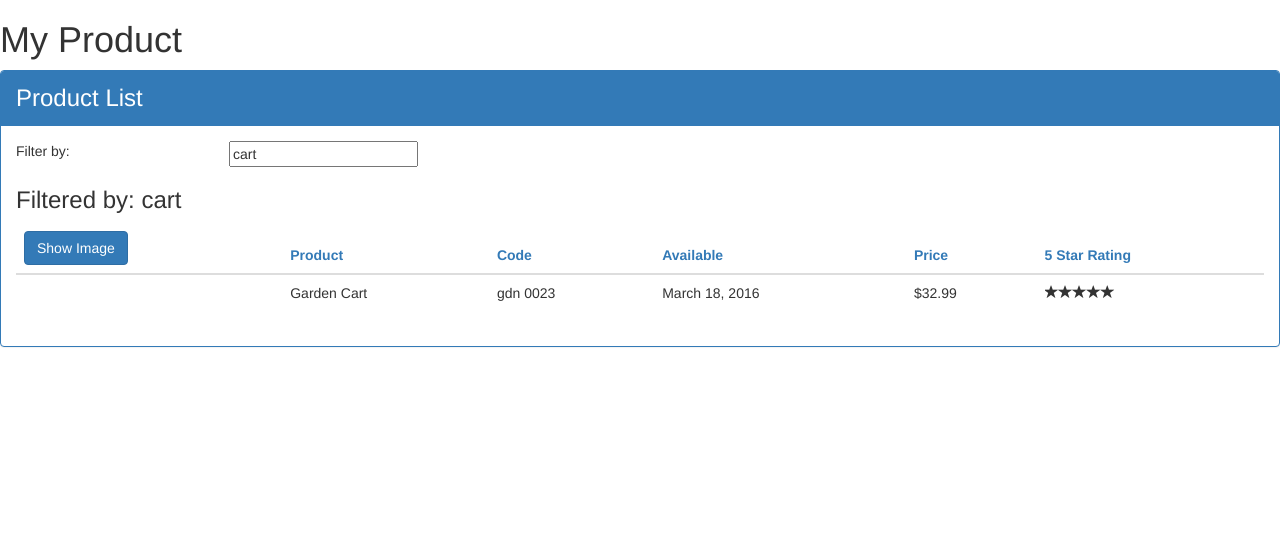
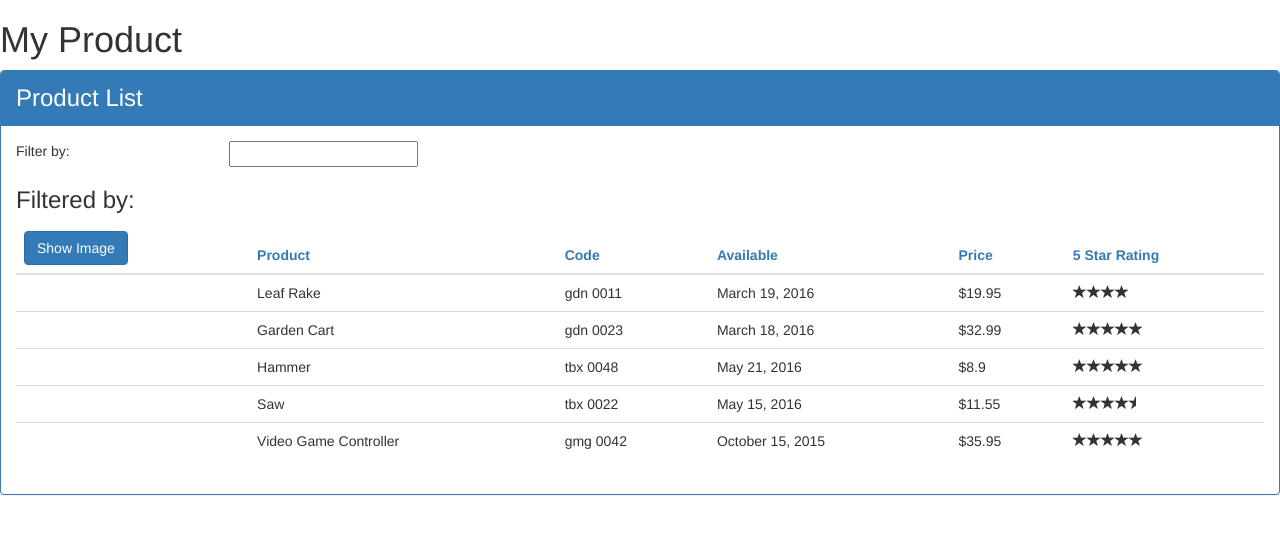
Before and after one commit to Nik7A/angular-example, an Angular app: page / in a window 1280 px wide. Shown: the top 534 px of the page. Built offline with nearby package versions, Linux system fonts and the light colour scheme.

Commit message:
Add product service

```diff
--- a/src/app/app.component.ts
+++ b/src/app/app.component.ts
@@ -1,4 +1,5 @@
 import { Component } from '@angular/core';
+import { ProductService } from './products/product.service';
 
 @Component({
   selector: 'pm-root',
@@ -6,7 +7,8 @@
     <div><h1>{{pageTitle}}</h1>
       <pm-products></pm-products>
     </div>
-  `
+  `,
+  providers: [ProductService]
 })
 
 export class AppComponent {
--- a/src/app/products/product-list.component.ts
+++ b/src/app/products/product-list.component.ts
@@ -1,5 +1,6 @@
 import { Component, OnInit } from '@angular/core';
 import { IProduct } from './product';
+import { ProductService } from './product.service';
 // import { OnInit } from '@angular/core/src/metadata/lifecycle_hooks';
 
 @Component({
@@ -24,62 +25,10 @@
   }
 
   filteredProducts: IProduct[];
-  products: IProduct[] = [
-    {
-      "productId": 1,
-      "productName": "Leaf Rake",
-      "productCode": "GDN-0011",
-      "releaseDate": "March 19, 2016",
-      "description": "Leaf rake with 48-inch wooden handle.",
-      "price": 19.95,
-      "starRating": 3.2,
-      "imageUrl": "http://openclipart.org/image/300px/svg_to_png/26215/Anonymous_Leaf_Rake.png"
-    },
-    {
-      "productId": 2,
-      "productName": "Garden Cart",
-      "productCode": "GDN-0023",
-      "releaseDate": "March 18, 2016",
-      "description": "15 gallon capacity rolling garden cart",
-      "price": 32.99,
-      "starRating": 4.2,
-      "imageUrl": "http://openclipart.org/image/300px/svg_to_png/58471/garden_cart.png"
-    },
-    {
-      "productId": 5,
-      "productName": "Hammer",
-      "productCode": "TBX-0048",
-      "releaseDate": "May 21, 2016",
-      "description": "Curved claw steel hammer",
-      "price": 8.9,
-      "starRating": 4.8,
-      "imageUrl": "http://openclipart.org/image/300px/svg_to_png/73/rejon_Hammer.png"
-    },
-    {
-      "productId": 8,
-      "productName": "Saw",
-      "productCode": "TBX-0022",
-      "releaseDate": "May 15, 2016",
-      "description": "15-inch steel blade hand saw",
-      "price": 11.55,
-      "starRating": 3.7,
-      "imageUrl": "http://openclipart.org/image/300px/svg_to_png/27070/egore911_saw.png"
-    },
-    {
-      "productId": 10,
-      "productName": "Video Game Controller",
-      "productCode": "GMG-0042",
-      "releaseDate": "October 15, 2015",
-      "description": "Standard two-button video game controller",
-      "price": 35.95,
-      "starRating": 4.6,
-      "imageUrl": "http://openclipart.org/image/300px/svg_to_png/120337/xbox-controller_01.png"
-    }
-  ];
+  products: IProduct[] = [];
 
-  constructor() {
-    this.filteredProducts = this.products;
-    this.listFilter = 'cart';
+  constructor(private _productService: ProductService) {
+    // this.listFilter = 'cart';
   }
 
   onRatingClicked(message: string): void {
@@ -97,6 +46,7 @@
   }
 
   ngOnInit(): void {
-    // console.log('In On Init')
+    this.products = this._productService.getProducts();
+    this.filteredProducts = this.products;
   }
 }
--- /dev/null
+++ b/src/app/products/product.service.ts
@@ -0,0 +1,60 @@
+import { Injectable } from "@angular/core";
+import { IProduct } from "./product";
+
+@Injectable()
+export class ProductService {
+  getProducts(): IProduct[] {
+    return [
+      {
+          "productId": 1,
+          "productName": "Leaf Rake",
+          "productCode": "GDN-0011",
+          "releaseDate": "March 19, 2016",
+          "description": "Leaf rake with 48-inch wooden handle.",
+          "price": 19.95,
+          "starRating": 3.2,
+          "imageUrl": "http://openclipart.org/image/300px/svg_to_png/26215/Anonymous_Leaf_Rake.png"
+      },
+      {
+          "productId": 2,
+          "productName": "Garden Cart",
+          "productCode": "GDN-0023",
+          "releaseDate": "March 18, 2016",
+          "description": "15 gallon capacity rolling garden cart",
+          "price": 32.99,
+          "starRating": 4.2,
+          "imageUrl": "http://openclipart.org/image/300px/svg_to_png/58471/garden_cart.png"
+      },
+      {
+          "productId": 5,
+          "productName": "Hammer",
+          "productCode": "TBX-0048",
+          "releaseDate": "May 21, 2016",
+          "description": "Curved claw steel hammer",
+          "price": 8.9,
+          "starRating": 4.8,
+          "imageUrl": "http://openclipart.org/image/300px/svg_to_png/73/rejon_Hammer.png"
+      },
+      {
+          "productId": 8,
+          "productName": "Saw",
+          "productCode": "TBX-0022",
+          "releaseDate": "May 15, 2016",
+          "description": "15-inch steel blade hand saw",
+          "price": 11.55,
+          "starRating": 3.7,
+          "imageUrl": "http://openclipart.org/image/300px/svg_to_png/27070/egore911_saw.png"
+      },
+      {
+          "productId": 10,
+          "productName": "Video Game Controller",
+          "productCode": "GMG-0042",
+          "releaseDate": "October 15, 2015",
+          "description": "Standard two-button video game controller",
+          "price": 35.95,
+          "starRating": 4.6,
+          "imageUrl": "http://openclipart.org/image/300px/svg_to_png/120337/xbox-controller_01.png"
+      }
+    ]
+  }
+}
```
